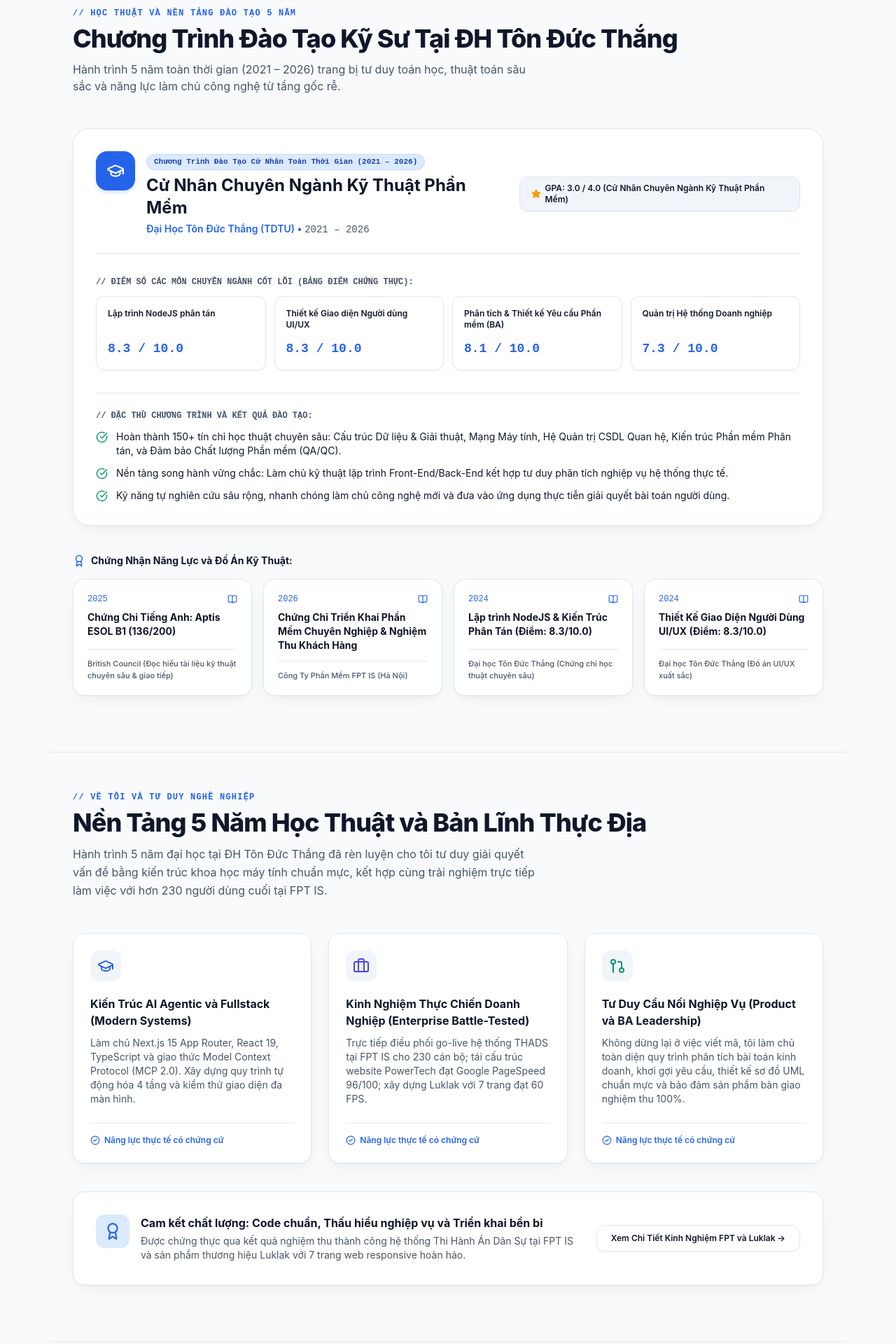
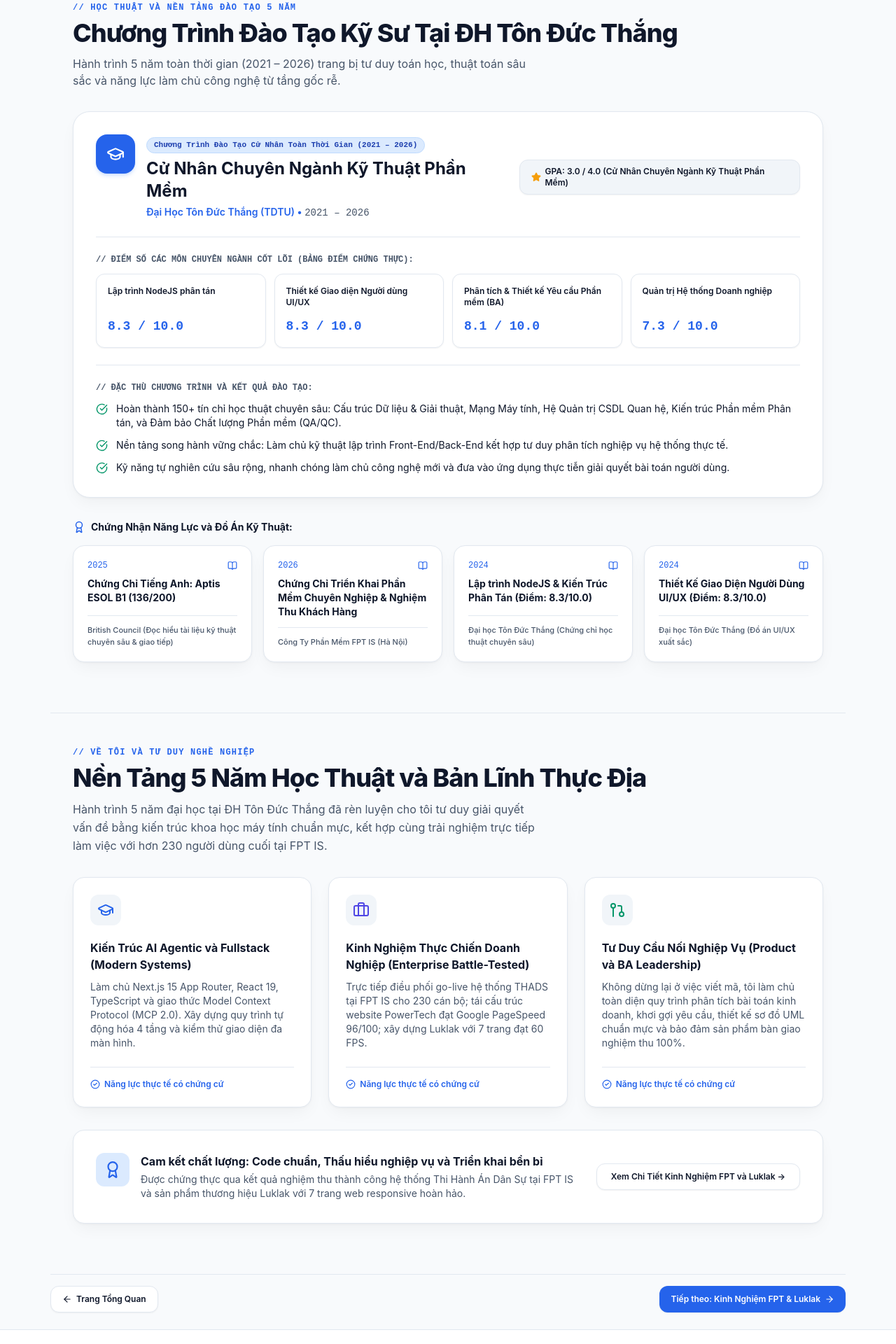
Before and after one commit to Kteenguyen/pofolio, a Next.js app in the folder Frontend/: page /education in a window 1280 px wide. Shown: the part 175-2095 px from the top of the page at 70% size. Built offline with nearby package versions, Linux system fonts and the light colour scheme.

Commit message:
feat(ui): go bo khoi chi so tai Hero va toi uu spacing cac section

```diff
--- a/Frontend/src/app/page.tsx
+++ b/Frontend/src/app/page.tsx
@@ -28,7 +28,7 @@ export default function Home() {
         <Experience />
 
         {/* 6. Projects (Kho 6 Dự Án Thực Chiến CAR Framework) */}
-        <section id="projects" className="py-10 sm:py-14 lg:py-18 border-t border-[var(--surface-border)] bg-[var(--background)]">
+        <section id="projects" className="py-8 sm:py-10 lg:py-12 border-t border-[var(--surface-border)] bg-[var(--background)]">
           <div className="portfolio-container">
             <Projects />
           </div>
@@ -38,7 +38,7 @@ export default function Home() {
         <TechStack />
 
         {/* 8. Contact Section */}
-        <section id="contact" className="py-10 sm:py-14 lg:py-18 border-t border-[var(--surface-border)] bg-[var(--background)]">
+        <section id="contact" className="py-8 sm:py-10 lg:py-12 border-t border-[var(--surface-border)] bg-[var(--background)]">
           <div className="portfolio-container">
             <Contact />
           </div>
--- a/Frontend/src/components/About.tsx
+++ b/Frontend/src/components/About.tsx
@@ -12,10 +12,10 @@ export default function About() {
   ];
 
   return (
-    <section id="about" className="py-10 sm:py-14 lg:py-18 border-t border-[var(--surface-border)] bg-[var(--surface-subtle)]/50 relative">
+    <section id="about" className="py-8 sm:py-10 lg:py-12 border-t border-[var(--surface-border)] bg-[var(--surface-subtle)]/50 relative">
       <div className="portfolio-container">
         {/* Section Header */}
-        <div className="flex flex-col items-start mb-12">
+        <div className="flex flex-col items-start mb-6 sm:mb-8">
           <div className="text-xs font-mono font-semibold tracking-widest text-blue-600 dark:text-blue-400 uppercase mb-2">
             // VỀ TÔI VÀ TƯ DUY NGHỀ NGHIỆP
           </div>
@@ -55,7 +55,7 @@ export default function About() {
         </div>
 
         {/* Special Highlight Box */}
-        <div className="mt-10 card-glass rounded-2xl p-6 lg:p-8 border border-blue-200 dark:border-blue-900 bg-gradient-to-r from-blue-50/50 via-white to-transparent dark:from-blue-950/20 dark:via-[var(--surface)] dark:to-transparent flex flex-col lg:flex-row items-start lg:items-center justify-between gap-6">
+        <div className="mt-6 sm:mt-8 card-glass rounded-2xl p-6 lg:p-8 border border-blue-200 dark:border-blue-900 bg-gradient-to-r from-blue-50/50 via-white to-transparent dark:from-blue-950/20 dark:via-[var(--surface)] dark:to-transparent flex flex-col lg:flex-row items-start lg:items-center justify-between gap-6">
           <div className="flex items-start gap-4">
             <div className="w-12 h-12 rounded-xl bg-blue-100 dark:bg-blue-900/40 text-blue-600 dark:text-blue-400 flex items-center justify-center shrink-0">
               <Award size={26} />
--- a/Frontend/src/components/Education.tsx
+++ b/Frontend/src/components/Education.tsx
@@ -3,10 +3,10 @@ import { GraduationCap, Award, CheckCircle, BookOpen, Star } from "lucide-react"
 
 export default function Education() {
   return (
-    <section id="education" className="py-10 sm:py-14 lg:py-18 border-t border-[var(--surface-border)] bg-[var(--background)] relative">
+    <section id="education" className="py-8 sm:py-10 lg:py-12 border-t border-[var(--surface-border)] bg-[var(--background)] relative">
       <div className="portfolio-container">
         {/* Section Header */}
-        <div className="flex flex-col items-start mb-8 sm:mb-12">
+        <div className="flex flex-col items-start mb-6 sm:mb-8">
           <div className="text-xs font-mono font-semibold tracking-widest text-blue-600 dark:text-blue-400 uppercase mb-2">
             // HỌC THUẬT VÀ NỀN TẢNG ĐÀO TẠO 5 NĂM
           </div>
@@ -22,7 +22,7 @@ export default function Education() {
         {portfolioData.education.map((edu) => (
           <div
             key={edu.id}
-            className="card-glass rounded-2xl sm:rounded-3xl p-4 sm:p-6 lg:p-8 border border-blue-200 dark:border-blue-900/60 bg-gradient-to-br from-white via-slate-50/50 to-blue-50/30 dark:from-[var(--surface)] dark:via-[var(--surface)] dark:to-blue-950/20 mb-8 sm:mb-10"
+            className="card-glass rounded-2xl sm:rounded-3xl p-4 sm:p-6 lg:p-8 border border-blue-200 dark:border-blue-900/60 bg-gradient-to-br from-white via-slate-50/50 to-blue-50/30 dark:from-[var(--surface)] dark:via-[var(--surface)] dark:to-blue-950/20 mb-6 sm:mb-8"
           >
             {/* Degree Title Bar */}
             <div className="flex flex-col lg:flex-row lg:items-center justify-between gap-4 pb-5 sm:pb-6 border-b border-[var(--surface-border)]">
@@ -52,7 +52,7 @@ export default function Education() {
             </div>
 
             {/* Coursework Score Cards - Apple Grid Style (2 cols on mobile) */}
-            <div className="my-6 sm:my-8">
+            <div className="my-4 sm:my-6">
               <div className="text-[11px] sm:text-xs font-mono font-semibold text-[var(--muted-foreground)] uppercase mb-2.5 sm:mb-3">
                 // ĐIỂM SỐ CÁC MÔN CHUYÊN NGÀNH CỐT LÕI (BẢNG ĐIỂM CHỨNG THỰC):
               </div>
--- a/Frontend/src/components/Experience.tsx
+++ b/Frontend/src/components/Experience.tsx
@@ -97,10 +97,10 @@ export default function Experience() {
   };
 
   return (
-    <section id="experience" className="py-12 sm:py-16 lg:py-20 border-t border-[var(--surface-border)] bg-[var(--surface-subtle)]/40 relative overflow-hidden">
+    <section id="experience" className="py-8 sm:py-10 lg:py-12 border-t border-[var(--surface-border)] bg-[var(--surface-subtle)]/40 relative overflow-hidden">
       <div className="portfolio-container">
         {/* Section Header */}
-        <div className="flex flex-col lg:flex-row lg:items-end justify-between gap-6 mb-10">
+        <div className="flex flex-col lg:flex-row lg:items-end justify-between gap-6 mb-6 sm:mb-8">
           <div>
             <div className="inline-flex items-center gap-1.5 px-3 py-1 rounded-full text-xs font-mono font-semibold tracking-widest text-blue-600 dark:text-sky-400 bg-blue-50 dark:bg-blue-950/60 border border-blue-200 dark:border-blue-800 uppercase mb-3">
               <Sparkles size={13} />
--- a/Frontend/src/components/Hero.tsx
+++ b/Frontend/src/components/Hero.tsx
@@ -3,7 +3,6 @@
 import { useState } from "react";
 import Link from "next/link";
 import { portfolioData } from "@/data/portfolioData";
-import StatsCounter from "./StatsCounter";
 import CVDownloadModal from "./CVDownloadModal";
 import {
   Code2,
@@ -23,7 +22,7 @@ export default function Hero() {
   const [cvModalOpen, setCvModalOpen] = useState(false);
 
   return (
-    <section className="pt-8 pb-10 sm:pt-14 sm:pb-16 lg:pt-20 lg:pb-18 relative overflow-hidden bg-gradient-to-b from-slate-50 via-white to-slate-50 dark:from-slate-950 dark:via-[#0b0f19] dark:to-slate-950">
+    <section className="pt-6 pb-8 sm:pt-10 sm:pb-10 lg:pt-12 lg:pb-12 relative overflow-hidden bg-gradient-to-b from-slate-50 via-white to-slate-50 dark:from-slate-950 dark:via-[#0b0f19] dark:to-slate-950">
       {/* Decorative ambient subtle background blur */}
       <div className="absolute top-1/4 left-1/2 -translate-x-1/2 -translate-y-1/2 w-72 sm:w-[500px] h-72 sm:h-[400px] bg-blue-500/5 rounded-full blur-3xl pointer-events-none -z-10" />
 
@@ -230,18 +229,6 @@ export default function Hero() {
           </div>
         </div>
 
-        {/* 4 Verified Metrics Counter Cards */}
-        <div className="mt-8 sm:mt-12 lg:mt-14 pt-6 sm:pt-8 border-t border-[var(--surface-border)]">
-          <div className="flex items-center justify-between mb-3 sm:mb-4">
-            <div className="text-xs font-mono font-semibold text-blue-600 dark:text-sky-400 uppercase tracking-widest">
-              // CHỈ SỐ NĂNG LỰC ĐÃ ĐỐI SOÁT VÀ XÁC THỰC
-            </div>
-            <span className="text-[11px] font-mono text-[var(--muted-foreground)] hidden sm:inline">
-              FPT IS • Luklak • PowerTech • TDTU
-            </span>
-          </div>
-          <StatsCounter />
-        </div>
       </div>
 
       {/* CV Download Modal */}
--- a/Frontend/src/components/TechStack.tsx
+++ b/Frontend/src/components/TechStack.tsx
@@ -12,10 +12,10 @@ export default function TechStack() {
   };
 
   return (
-    <section id="skills" className="py-10 sm:py-14 lg:py-18 border-t border-[var(--surface-border)] bg-[var(--background)]">
+    <section id="skills" className="py-8 sm:py-10 lg:py-12 border-t border-[var(--surface-border)] bg-[var(--background)]">
       <div className="portfolio-container">
         {/* Section Header */}
-        <div className="flex flex-col items-start mb-12">
+        <div className="flex flex-col items-start mb-6 sm:mb-8">
           <div className="text-xs font-mono font-semibold tracking-widest text-blue-600 dark:text-blue-400 uppercase mb-2">
             // NĂNG LỰC KỸ THUẬT VÀ NGHIỆP VỤ
           </div>
```
